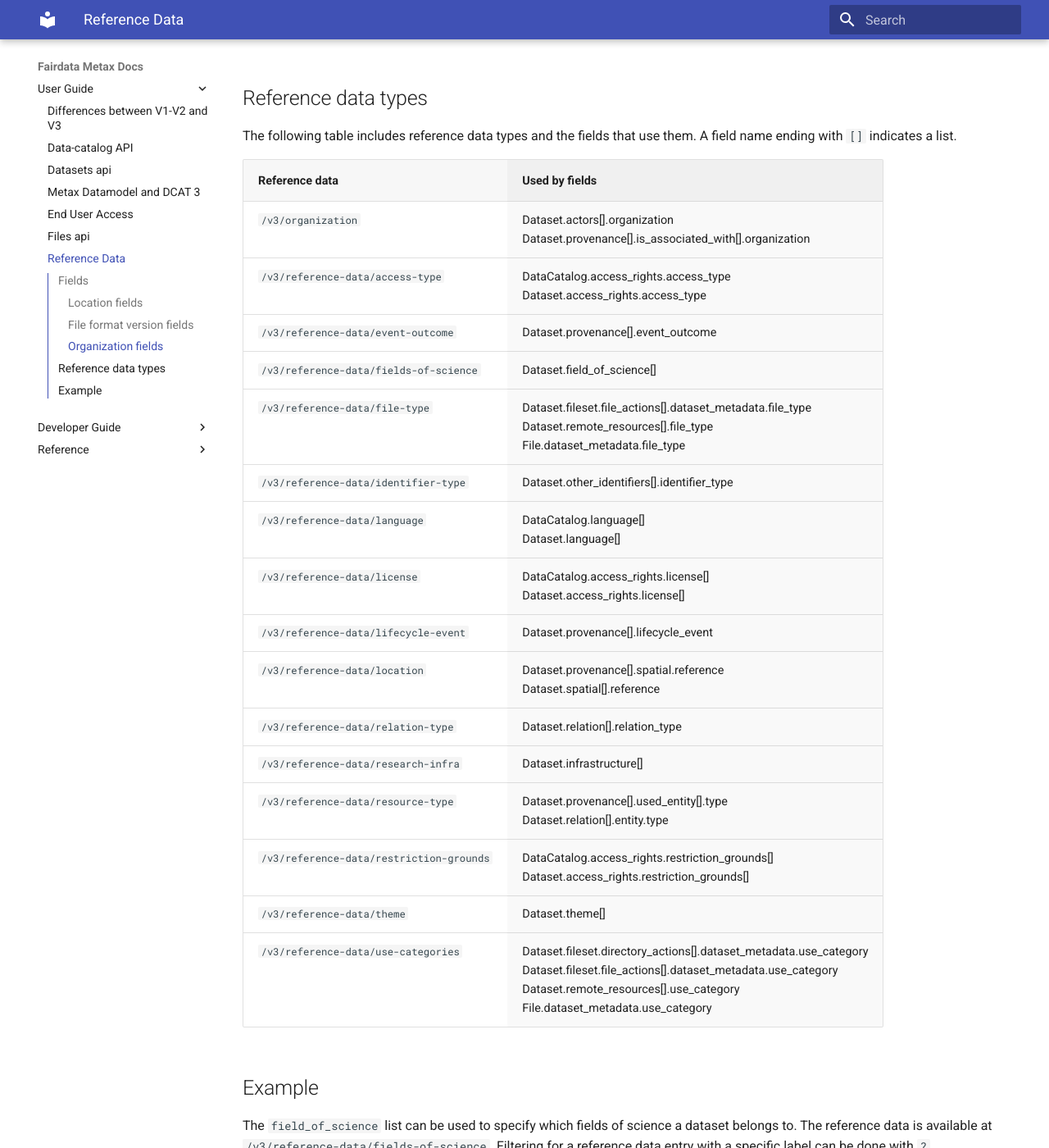
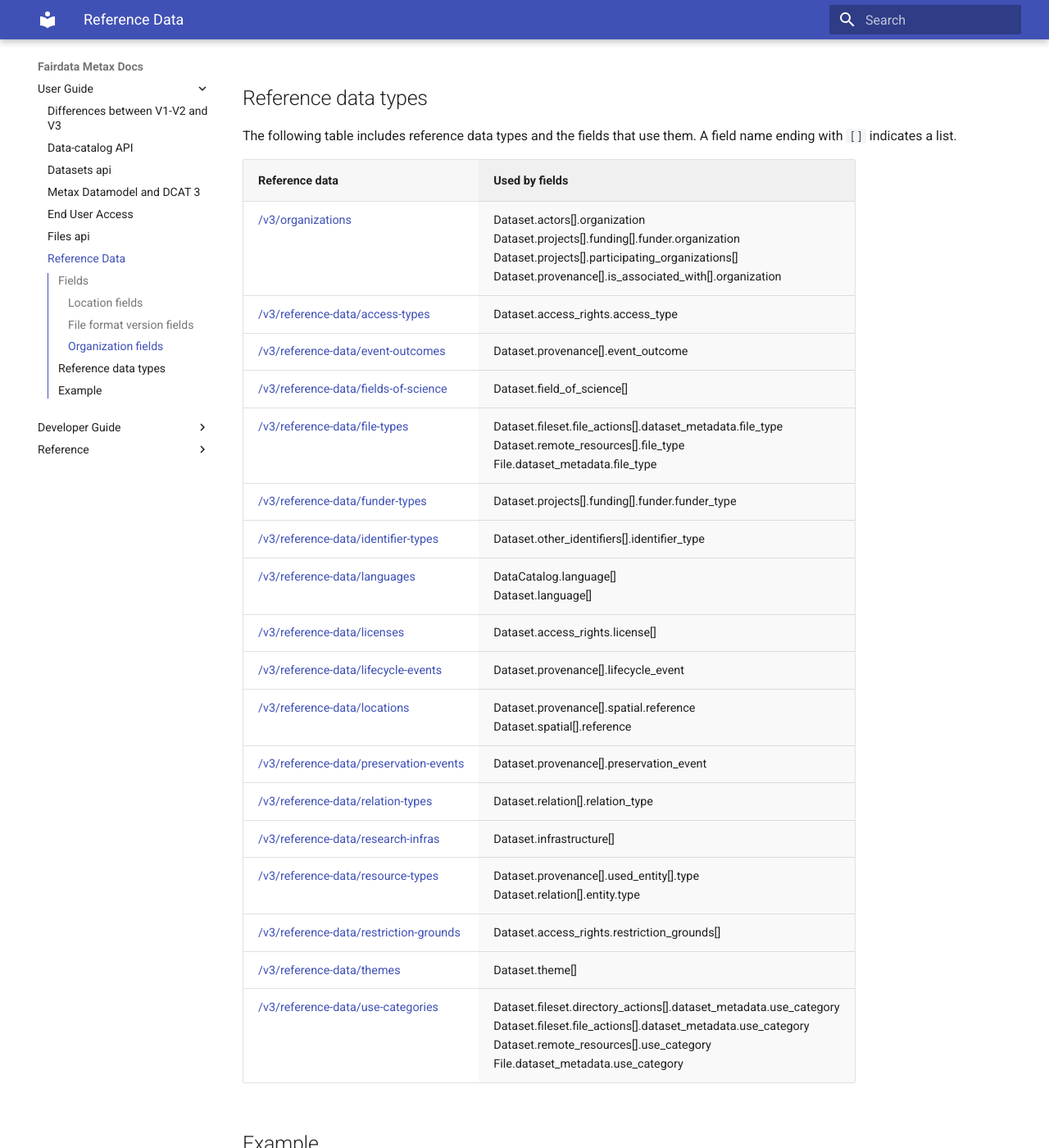
Before and after one commit to CSCfi/fairdata-metax-v3, an MkDocs documentation site: the page built from docs/user-guide/reference-data.md, in a window 1280 px wide and 1400 px high, scrolled down 1550 px. Shown: the whole window at 82% size. Built offline with MkDocs 1.6.1 and Material for MkDocs 9.7.7, drawn with Linux system fonts in a browser that asks for light colours; comment, search, counter and statistics services are not loaded.

Commit message:
Fix reference data urls in docs

```diff
--- a/docs/user-guide/reference-data.md
+++ b/docs/user-guide/reference-data.md
@@ -55,24 +55,27 @@ The following table includes reference data types and the fields that use them.
 
 <!-- table generated with refdata_fields.py -->
 
-| Reference data                           | Used by fields                                                                                                                                                                                                     |
-|------------------------------------------|--------------------------------------------------------------------------------------------------------------------------------------------------------------------------------------------------------------------|
-| `/v3/organization`                       | Dataset.actors[].organization<br>Dataset.provenance[].is_associated_with[].organization                                                                                                                            |
-| `/v3/reference-data/access-type`         | DataCatalog.access_rights.access_type<br>Dataset.access_rights.access_type                                                                                                                                         |
-| `/v3/reference-data/event-outcome`       | Dataset.provenance[].event_outcome                                                                                                                                                                                 |
-| `/v3/reference-data/fields-of-science`   | Dataset.field_of_science[]                                                                                                                                                                                         |
-| `/v3/reference-data/file-type`           | Dataset.fileset.file_actions[].dataset_metadata.file_type<br>Dataset.remote_resources[].file_type<br>File.dataset_metadata.file_type                                                                               |
-| `/v3/reference-data/identifier-type`     | Dataset.other_identifiers[].identifier_type                                                                                                                                                                        |
-| `/v3/reference-data/language`            | DataCatalog.language[]<br>Dataset.language[]                                                                                                                                                                       |
-| `/v3/reference-data/license`             | DataCatalog.access_rights.license[]<br>Dataset.access_rights.license[]                                                                                                                                             |
-| `/v3/reference-data/lifecycle-event`     | Dataset.provenance[].lifecycle_event                                                                                                                                                                               |
-| `/v3/reference-data/location`            | Dataset.provenance[].spatial.reference<br>Dataset.spatial[].reference                                                                                                                                              |
-| `/v3/reference-data/relation-type`       | Dataset.relation[].relation_type                                                                                                                                                                                   |
-| `/v3/reference-data/research-infra`      | Dataset.infrastructure[]                                                                                                                                                                                           |
-| `/v3/reference-data/resource-type`       | Dataset.provenance[].used_entity[].type<br>Dataset.relation[].entity.type                                                                                                                                          |
-| `/v3/reference-data/restriction-grounds` | DataCatalog.access_rights.restriction_grounds[]<br>Dataset.access_rights.restriction_grounds[]                                                                                                                     |
-| `/v3/reference-data/theme`               | Dataset.theme[]                                                                                                                                                                                                    |
-| `/v3/reference-data/use-categories`      | Dataset.fileset.directory_actions[].dataset_metadata.use_category<br>Dataset.fileset.file_actions[].dataset_metadata.use_category<br>Dataset.remote_resources[].use_category<br>File.dataset_metadata.use_category |
+| Reference data | Used by fields |
+|---|---|
+| [/v3/organizations](/v3/organizations) | Dataset.actors[].organization<br>Dataset.projects[].funding[].funder.organization<br>Dataset.projects[].participating_organizations[]<br>Dataset.provenance[].is_associated_with[].organization |
+| [/v3/reference-data/access-types](/v3/reference-data/access-types) | Dataset.access_rights.access_type |
+| [/v3/reference-data/event-outcomes](/v3/reference-data/event-outcomes) | Dataset.provenance[].event_outcome |
+| [/v3/reference-data/fields-of-science](/v3/reference-data/fields-of-science) | Dataset.field_of_science[] |
+| [/v3/reference-data/file-types](/v3/reference-data/file-types) | Dataset.fileset.file_actions[].dataset_metadata.file_type<br>Dataset.remote_resources[].file_type<br>File.dataset_metadata.file_type |
+| [/v3/reference-data/funder-types](/v3/reference-data/funder-types) | Dataset.projects[].funding[].funder.funder_type |
+| [/v3/reference-data/identifier-types](/v3/reference-data/identifier-types) | Dataset.other_identifiers[].identifier_type |
+| [/v3/reference-data/languages](/v3/reference-data/languages) | DataCatalog.language[]<br>Dataset.language[] |
+| [/v3/reference-data/licenses](/v3/reference-data/licenses) | Dataset.access_rights.license[] |
+| [/v3/reference-data/lifecycle-events](/v3/reference-data/lifecycle-events) | Dataset.provenance[].lifecycle_event |
+| [/v3/reference-data/locations](/v3/reference-data/locations) | Dataset.provenance[].spatial.reference<br>Dataset.spatial[].reference |
+| [/v3/reference-data/preservation-events](/v3/reference-data/preservation-events) | Dataset.provenance[].preservation_event |
+| [/v3/reference-data/relation-types](/v3/reference-data/relation-types) | Dataset.relation[].relation_type |
+| [/v3/reference-data/research-infras](/v3/reference-data/research-infras) | Dataset.infrastructure[] |
+| [/v3/reference-data/resource-types](/v3/reference-data/resource-types) | Dataset.provenance[].used_entity[].type<br>Dataset.relation[].entity.type |
+| [/v3/reference-data/restriction-grounds](/v3/reference-data/restriction-grounds) | Dataset.access_rights.restriction_grounds[] |
+| [/v3/reference-data/themes](/v3/reference-data/themes) | Dataset.theme[] |
+| [/v3/reference-data/use-categories](/v3/reference-data/use-categories) | Dataset.fileset.directory_actions[].dataset_metadata.use_category<br>Dataset.fileset.file_actions[].dataset_metadata.use_category<br>Dataset.remote_resources[].use_category<br>File.dataset_metadata.use_category |
+
 
 
 ## Example
```
Also changed, not shown: refdata_fields.py (+6 -3 lines).
